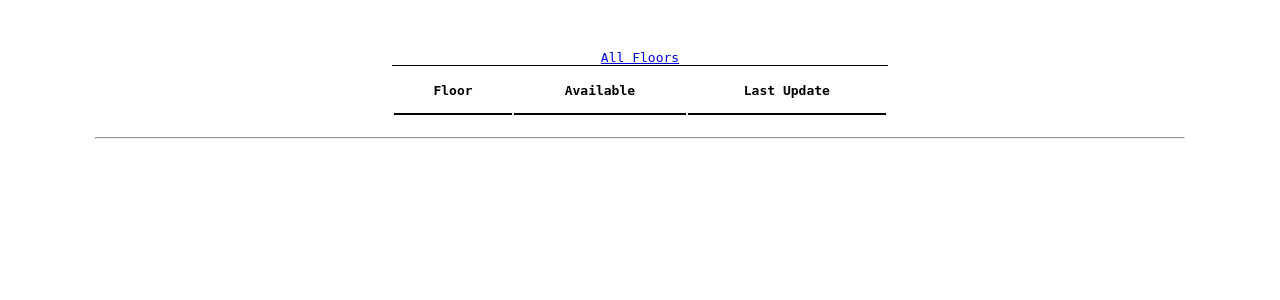
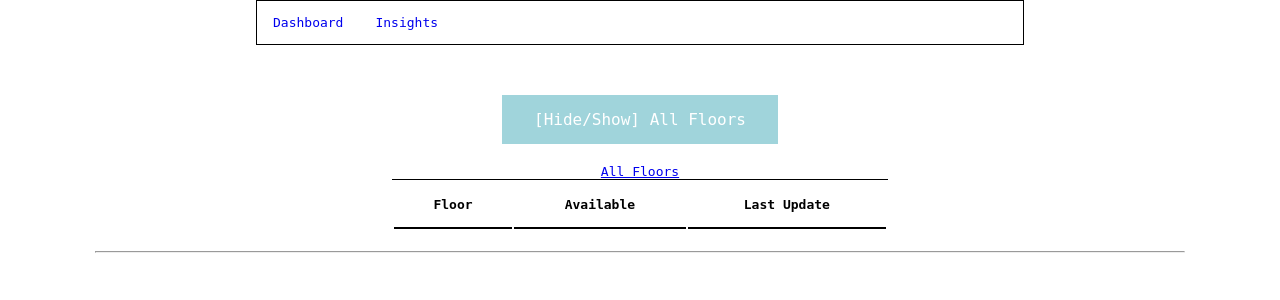
Before and after one commit to iotelligence/flask-carpark, a Flask app: page / in a window 1280 px wide. Shown: the top 300 px of the page. Run offline with Flask 2, Linux system fonts and the light colour scheme; data that the repository does not hold is empty; some libraries are stand-ins or nearby versions.

Commit message:
Add hide/show all floors table

```diff
--- /dev/null
+++ b/app/main/templates/includes/navbar.html
@@ -0,0 +1,6 @@
+<div class="nav">
+     <ul>
+         <li><a href="{{ url_for('main.dashboard') }}">Dashboard</a></li>
+         <li><a href="{{ url_for('main.insights') }}">Insights</a></li>
+     </ul>
+</div>
--- a/app/main/templates/main/index.html
+++ b/app/main/templates/main/index.html
@@ -8,11 +8,17 @@
     <link rel="stylesheet" href="{{ url_for('static', filename='css/style.css') }}">
 </head>
 <body>
+
+    {% include 'includes/navbar.html' %}
+
     <div id="indicate"></div>
     <div id="log"></div>
 
     <h2 class="header" id="avail"></h2>
-    <div class="all">
+    <div class="center">
+        <a class="button" href="#" onclick="hide()">[Hide/Show] All Floors</a>
+    </div>
+    <div id="all_floor" class="all">
         <table>
             <caption><a href="{{ url_for('main.generate_csv') }}" title="Export data to CSV">All Floors</a></caption>
             <tr>
--- a/app/main/templates/main/insights.html
+++ b/app/main/templates/main/insights.html
@@ -10,6 +10,7 @@
     <link rel="stylesheet" href="{{ url_for('static', filename='css/style.css') }}">
   </head>
   <body>
+      {% include 'includes/navbar.html' %}
   <div>
        <form method=post enctype=multipart/form-data>
        <input type=file name=file>
--- a/app/static/css/style.css
+++ b/app/static/css/style.css
@@ -52,3 +52,46 @@ tr:hover {background-color: #A0D4DB;}
     display: flex;
     justify-content: space-evenly;
 }
+
+div.nav{
+    margin: 0 20% 0 20%;
+}
+
+ul {
+  list-style-type: none;
+  margin: 0;
+  padding: 0;
+  overflow: hidden;
+  border: 1px solid black;
+}
+
+li {
+  float: left;
+}
+
+li a {
+  display: block;
+  text-align: center;
+  padding: 14px 16px;
+  text-decoration: none;
+}
+
+/* Change the link color to #111 (black) on hover */
+li a:hover {
+  background-color: #A0D4DB;
+}
+
+.button {
+    background-color: #A0D4DB; /* Green */
+    border: none;
+    color: white;
+    padding: 15px 32px;
+    text-align: center;
+    text-decoration: none;
+    display: inline-block;
+    font-size: 16px;
+}
+
+.center {
+    text-align: center;
+}
--- a/app/static/js/app.js
+++ b/app/static/js/app.js
@@ -68,3 +68,13 @@ $(document).ready(function(){
         return false;
     });
 });
+
+
+function hide() {
+    var x = document.getElementById("all_floor");
+    if (x.style.display === "none") {
+        x.style.display = "block";
+    } else {
+        x.style.display = "none";
+    }
+}
```
